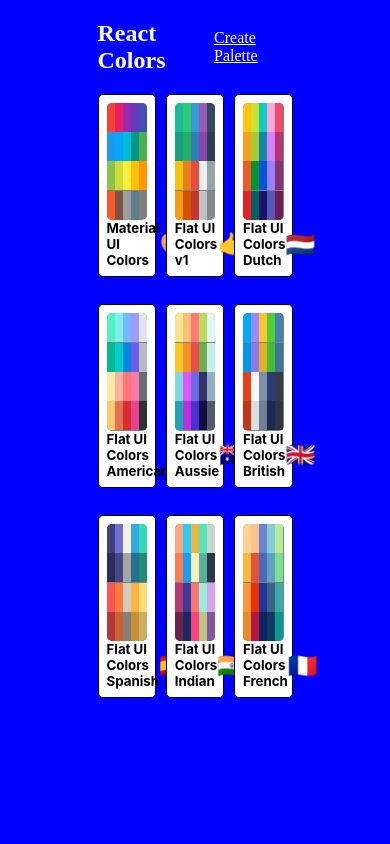
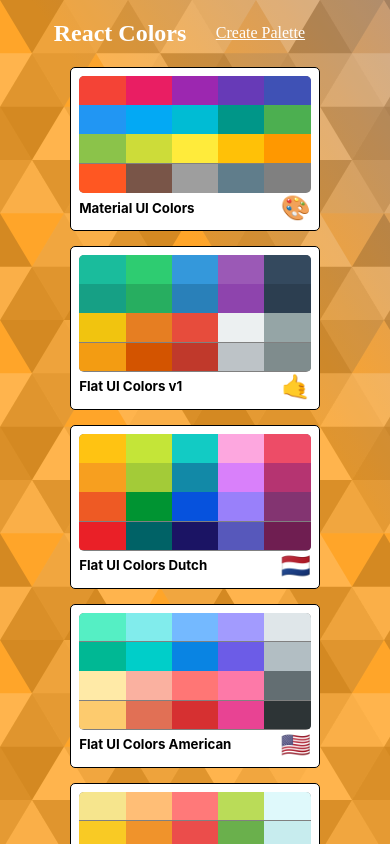
Before and after one commit to farhadhabibi/colors-project, a React (Create React App) app: page / in a window 390 px wide. Built offline with nearby package versions, Linux system fonts and the light colour scheme.

Commit message:
make the paletteList responsive

```diff
--- a/src/Navbar.js
+++ b/src/Navbar.js
@@ -37,7 +37,7 @@
                     <NavLink to="/">reactcolorpicker</NavLink>
                 </div>
                 {slider &&
-                    <div style={{ width: '100%', display: 'inline-block' }}>
+                    <div className={classes.sliderContainer}>
                         <span>Level {level}</span>
                         <div className={classes.slider}>
                             <Slider defaultValue={level} min={100} max={900} step={100}
--- a/src/styles/PaletteListStyle.js
+++ b/src/styles/PaletteListStyle.js
@@ -1,11 +1,13 @@
+import mediaQueries from './MediaQueries'
+import bg from './bgImage.svg'
 export default {
     root: {
-        backgroundColor: 'blue',
+        backgroundImage: `url(${bg})`,
         height: '100vh',
         display: 'flex',
         justifyContent: 'center',
         alignItems: 'flex-start',
-
+        overflow: 'scroll'
     },
     container: {
         display: 'flex',
@@ -13,6 +15,12 @@
         flexDirection: 'column',
         justifyContent: 'flex-start',
         flexWrap: 'wrap',
+        [mediaQueries.down('lg')]: {
+            width: '80%'
+        },
+        [mediaQueries.down('xs')]: {
+            width: '80%'
+        }
     },
     nav: {
         display: 'flex',
@@ -23,12 +31,24 @@
         alignItems: 'center',
         '& a': {
             color: 'white',
+        },
+        [mediaQueries.down('xs')]: {
+            width: '90%',
+            justifyContent: 'space-around',
         }
     },
     palettes: {
         display: 'grid',
         gridTemplateColumns: 'repeat(3, 30%)',
         gridGap: '5%',
-        width: '100%'
+        width: '100%',
+        [mediaQueries.down('sm')]: {
+            gridTemplateColumns: 'repeat(2, 50%)',
+        },
+        [mediaQueries.down('xs')]: {
+            gridTemplateColumns: 'repeat(1, 80%)',
+            gridGap: '1%',
+            justifyContent: 'center'
+        }
     }
 }
```
Also changed, not shown: src/styles/bgImage.svg (added).
